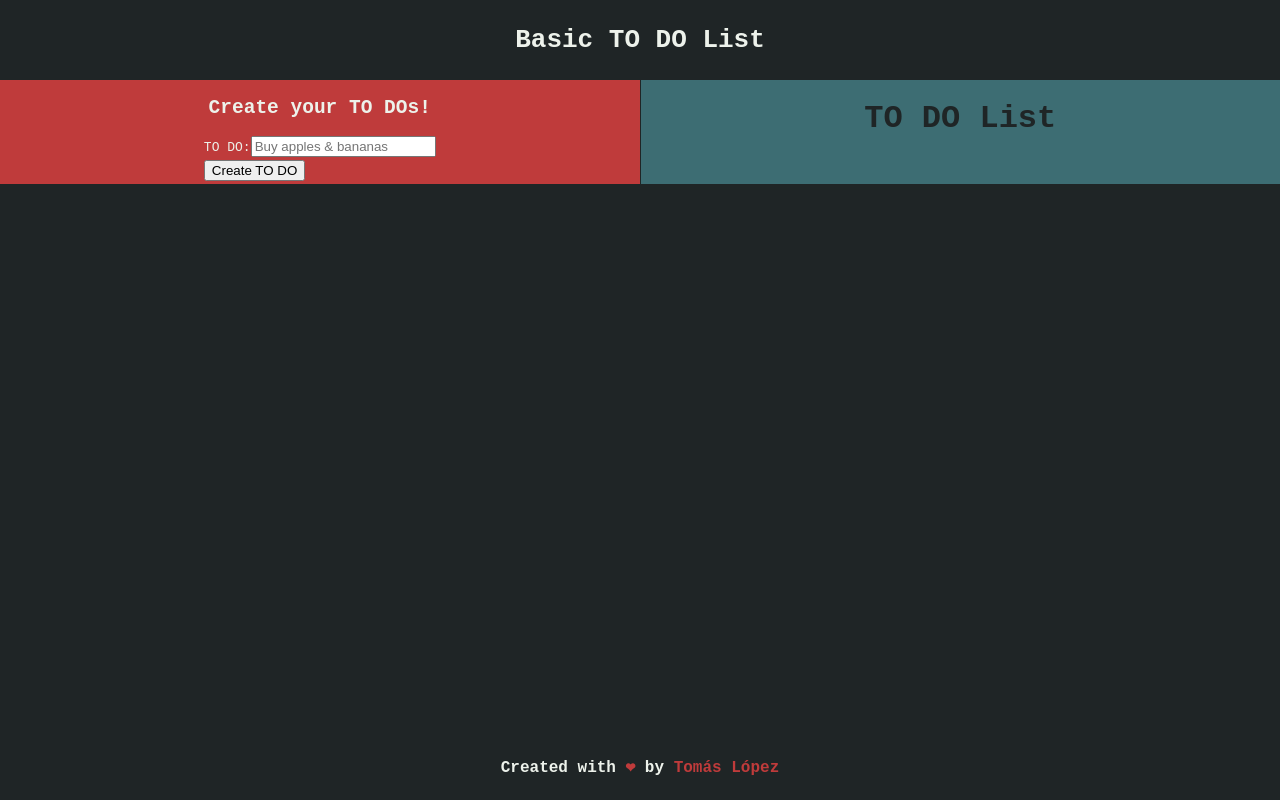
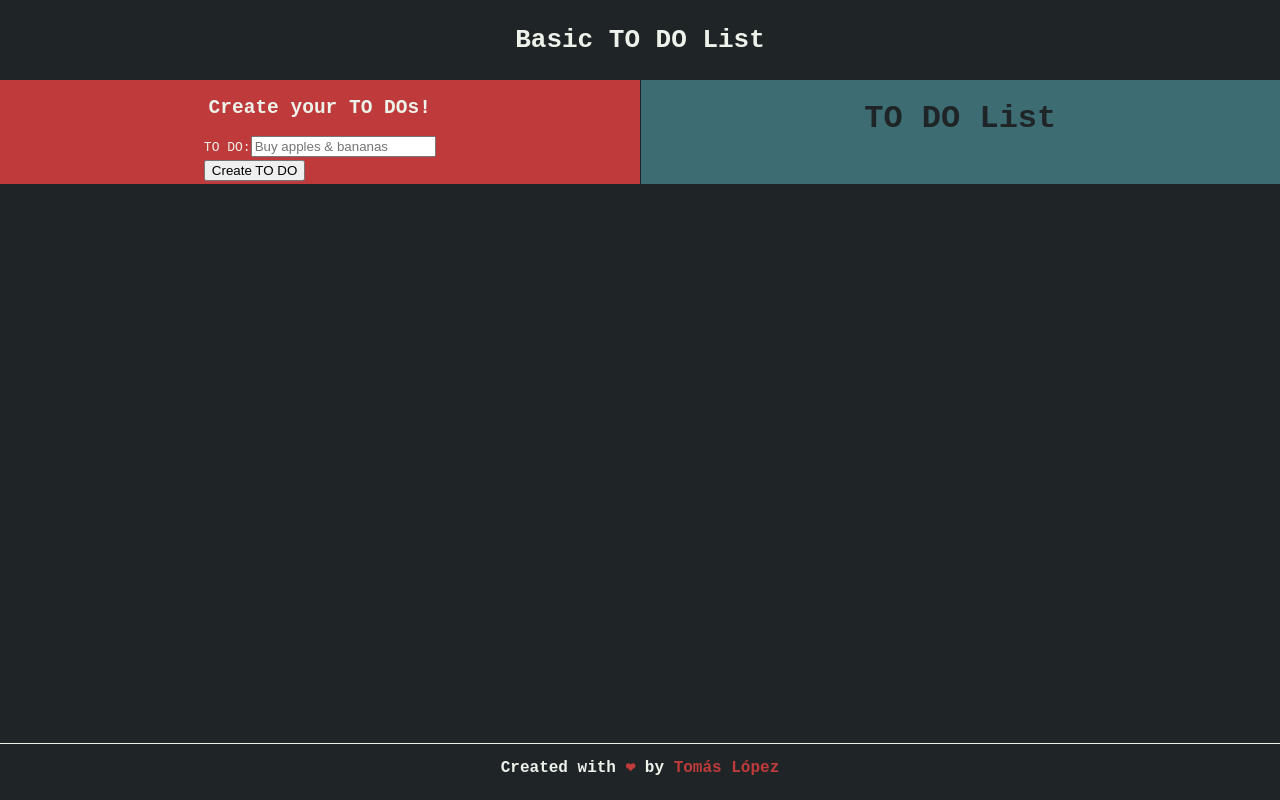
Before and after one commit to lopez-tomas/basic-todo-list, a React (Create React App) app: page / in a window 1280 px wide. Built offline with nearby package versions, Linux system fonts and the light colour scheme.

Commit message:
minor change: border-top added to Footer component.

```diff
--- a/src/styles/Footer.sass
+++ b/src/styles/Footer.sass
@@ -8,6 +8,7 @@
   bottom: 0
   width: 100%
   height: 3rem
+  border-top: 1px solid colors.$white
 
   h1
     margin: 0
```
